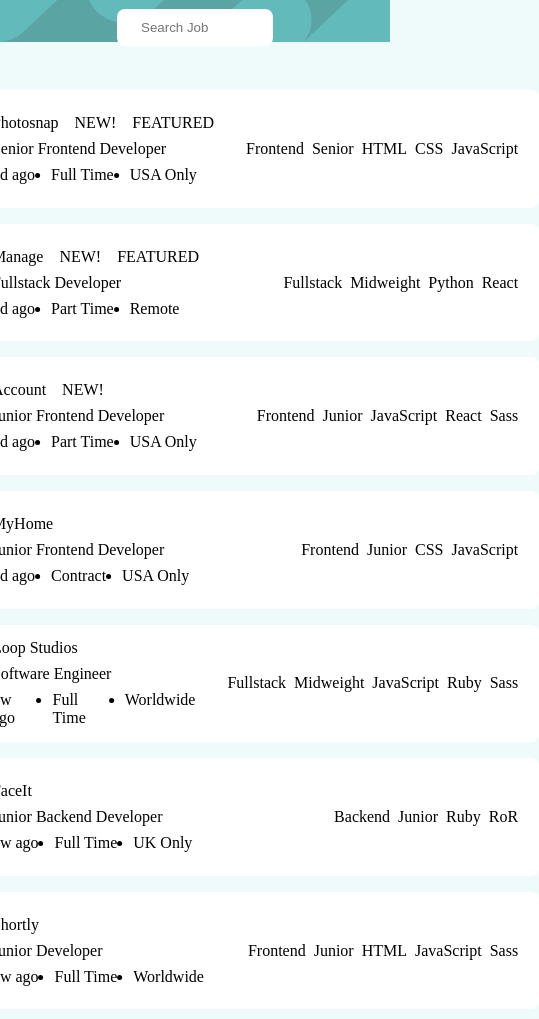
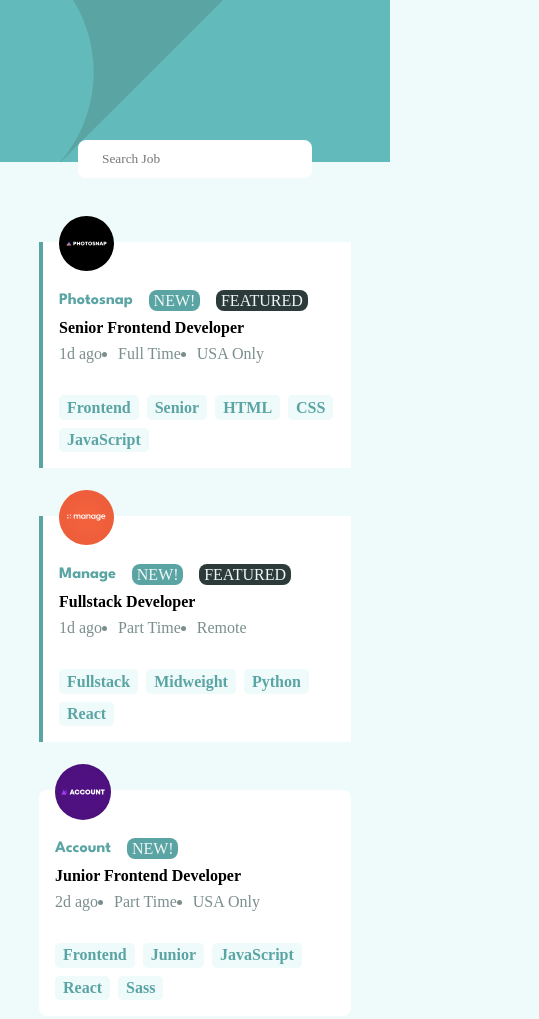
Before and after one commit to harshx3/job-listings-with-filtering, a plain HTML site: page index.html in a window 390 px wide. Shown: the top 1019 px of the page, 539 px wide, since content can reach past the window. Drawn offline with Linux system fonts and the light colour scheme.

Commit message:
Added search functionality and mobile responsiveness

```diff
--- a/index.html
+++ b/index.html
@@ -12,19 +12,26 @@
 
   <!-- Feel free to remove these styles or customise in your own stylesheet 👍 -->
   <link rel="stylesheet" href="style.css">
+
+  <!-- Google Fonts link for League Spartan with weights 500 and 700 -->
+  <link href="https://fonts.googleapis.com/css2?family=League+Spartan:wght@500;700&display=swap" rel="stylesheet">
+
 </head>
 
 <body>
 
   <div class="main-container">
+
     <div class="top-background">
-      <img style="width:100%;" src="./images/bg-header-desktop.svg" alt="top-background" />
-      <input type="search" placeholder="Search Job" class="search-bar" id="search" />
+      <img id="header-img" style="width:100%;" src="./images/bg-header-desktop.svg" alt="top-background" />
+      <div class="search-bar-container" id="searchBarContainer">
+        <input type="search" placeholder="Search Job" class="search-bar" id="search" />
+      </div>
     </div>
 
     <!-- job listing div -->
 
-    <div class="job-listing-div">
+    <div class="job-listing-div league-spartan-500">
 
     </div>
 
@@ -37,7 +44,7 @@
   <footer>
     <div class="attribution">
       Challenge by <a href="https://www.frontendmentor.io?ref=challenge" target="_blank">Frontend Mentor</a>.
-      Coded by <a href="#">Your Name Here</a>.
+      Coded by <a href="https://www.frontendmentor.io/profile/harshx3" target="_blank">Harsh Makwana</a>.
     </div>
   </footer>
 
--- a/script.js
+++ b/script.js
@@ -1,14 +1,25 @@
 const jobContainer = document.querySelector(".job-listing-div");
-
-
+const search = document.getElementById("search");
+const searchBarContainer = document.getElementById('searchBarContainer');
+let jobData = [];
 
 async function getData() {
     try {
         const res = await fetch("./data.json");
-        const jobData = await res.json();
+        jobData = await res.json();
         console.log(jobData);
+        displayJobs(jobData);
+
+    }
+    catch (error) {
+        console.log(error);
+    }
+}
+getData();
 
 
+function displayJobs(jobData) {
+    jobContainer.innerHTML = "";
     jobData.map((job) => {
 
 
@@ -38,25 +49,35 @@
         // Add company details
         const companyName = document.createElement('p');
         companyName.textContent = `${job.company}`;
+        companyName.classList.add("company-name");
+        companyName.classList.add("league-spartan-700");
 
         const newTag = document.createElement('p');
         newTag.textContent = (job.new ? "NEW!" : "");
+        if (newTag.textContent != '') {
             newTag.classList.add('new-tag'); // Optional: Add a class for styling
+        }
+
 
         const featuredTag = document.createElement('p');
         featuredTag.textContent = (job.featured ? 'FEATURED' : '');
+        if (featuredTag.textContent != '') {
             featuredTag.classList.add('featured-tag'); // Optional: Add a class for styling
+        }
+
 
         companyDetail.append(companyName, newTag, featuredTag);
 
         // Add job position
         const jobPosition = document.createElement('p');
         jobPosition.textContent = `${job.position}`;
+        jobPosition.style.fontWeight = "bold";
 
         // Add job details (time and location)
         const jobDetailsDiv = document.createElement('div');
         const postedTime = document.createElement('p');
         postedTime.textContent = `${job.postedAt}`;
+        jobDetailsDiv.style.color = "hsl(180, 8%, 52%)";
 
         const jobDetailsList = document.createElement('ul');
         const jobType = document.createElement('li');
@@ -91,46 +112,26 @@
         jobContainer.appendChild(jobDiv);
 
 
-        })
+    });
+}
 
-    }
-    catch (error) {
-        console.log(error);
-    }
-}
-getData();
+search.addEventListener("input", (e) => {
+    const searchValue = e.target.value.toLowerCase();
+    console.log(searchValue.trim(" "));
 
+    //filtered jobs
+    const filteredJobs = jobData.filter((job) => {
+        const possibleSearches = [
+            job.company.toLowerCase(),
+            job.position.toLowerCase(),
+            job.role.toLowerCase(),
+            job.level.toLowerCase(),
+            ...job.languages.map(lang => lang.toLowerCase()),
+            ...job.tools.map(tool => tool.toLowerCase()),
+        ];
 
-{/* <div class="job-listing"> */ }
-
-{/* <div class="job"> */ }
-
-//   <div class="company-logo-div">
-//     <img src="./images/photosnap.svg" alt="company" />
-//   </div>
-
-//   <div class="company-detail-div">
-//     <div class="company-detail">
-//       <p>Photosnap</p>
-//       <p>NEW!</p>
-//       <p>FEATURED</p>
-//     </div>
-//     <p>Senior Frontend Developer</p>
-//     <div>
-//       <p>1d ago</p>
-//       <ul>
-//         <li>Full Time</li>
-//         <li>USA only</li>
-//       </ul>
-//     </div>
-//   </div>
-
-//   <div class="company-skills-div">
-//     <p>Frontend</p>
-//     <p>Senior</p>
-//     <p>HTML</p>
-//     <p>CSS</p>
-//     <p>JavaScript</p>
-//   </div>
-// </div>
-// </div>
+        return possibleSearches.some((search) => search.includes(searchValue));
+    });
+    // console.log(filteredJobs);
+    displayJobs(filteredJobs);
+});
--- a/style.css
+++ b/style.css
@@ -11,7 +11,21 @@
     margin: 0;
     padding: 0;
     box-sizing: border-box;
+    font-family: le;
 }
+
+/* Applying League Spartan with weight 500 */
+.league-spartan-500 {
+    font-family: 'League Spartan', sans-serif;
+    font-weight: 500;
+}
+
+/* Applying League Spartan with weight 700 (bold) */
+.league-spartan-700 {
+    font-family: 'League Spartan', sans-serif;
+    font-weight: 700;
+}
+
 
 body {
     background-color: var(--Light-Grayish-Cyan-Background);
@@ -25,6 +39,11 @@
     position: relative;
 }
 
+.search-bar-container {
+    display: flex;
+    justify-content: center;
+}
+
 .search-bar {
     width: 40%;
     border: none;
@@ -34,6 +53,7 @@
     border-radius: 0.5rem;
     outline: none;
 }
+
 
 .job-listing-div {
     /* border: 2px solid; */
@@ -50,6 +70,8 @@
     transform: translate(-50%);
 }
 
+
+
 .job {
     /* border: 2px solid rebeccapurple; */
     display: flex;
@@ -59,6 +81,66 @@
     background-color: rgb(255, 255, 255);
     padding: 0.8rem 1.3rem;
     border-radius: 0.5rem;
+}
+
+.job:nth-child(1),
+.job:nth-child(2) {
+    border-left: 4px solid var(--Desaturated-Dark-Cyan);
+    border-radius: 0;
+}
+
+
+
+@media screen and (max-width:600px) {
+    .job-listing-div {
+        /* border: 2px solid rebeccapurple; */
+        gap: 3rem;
+        flex-direction: row;
+        flex-wrap: wrap;
+        width: 100%;
+        margin-top: 5rem;
+    }
+
+    .job {
+        /* border: 2px solid red; */
+        display: flex;
+        flex-direction: column;
+        justify-content: flex-start;
+        padding: 1rem;
+        width: 80%;
+    }
+
+
+    .company-logo-detail-div {
+        /* border: 2px solid blue; */
+        flex-direction: column;
+        position: relative;
+        gap: 10rem;
+    }
+
+    .company-detail-div {
+        gap: 2rem;
+        /* border: 2px solid; */
+        width: 100%;
+    }
+
+    .company-logo-div img {
+        position: absolute;
+        left: 0;
+        top: -40%;
+        width: 20%;
+    }
+
+    .company-skills-div {
+        display: flex;
+        flex-wrap: wrap;
+    }
+
+    .search-bar {
+        width: 60%;
+    }
+
+
 }
 
 .company-logo-detail-div {
@@ -79,9 +161,14 @@
     gap: 0.5rem;
 }
 
+.company-name {
+    color: var(--Desaturated-Dark-Cyan);
+}
+
 .company-detail-div div {
     display: flex;
     gap: 1rem;
+    align-items: center;
 }
 
 .company-detail-div>div>ul {
@@ -94,3 +181,42 @@
     align-items: center;
     gap: 0.5rem;
 }
+
+.company-skills-div p {
+    background-color: var(--Light-Grayish-Cyan-Background);
+    color: var(--Desaturated-Dark-Cyan);
+    font-weight: 700;
+    padding: 0.2rem .5rem;
+    border-radius: 0.3rem;
+}
+
+.new-tag {
+    background-color: var(--Desaturated-Dark-Cyan);
+    border-radius: 0.5rem;
+    padding: 0.1rem 0.3rem;
+    color: var(--Light-Grayish-Cyan-Filter-Tablets);
+}
+
+.featured-tag {
+    background-color: var(--Very-Dark-Grayish-Cyan);
+    padding: 0.1rem 0.3rem;
+    border-radius: 0.5rem;
+    color: var(--Light-Grayish-Cyan-Filter-Tablets);
+}
+
+footer {
+    background-color: var(--Desaturated-Dark-Cyan);
+    height: 50px;
+    margin-top: 2rem;
+    text-align: center;
+    display: flex;
+    justify-content: center;
+    align-items: center;
+}
+
+@media screen and (max-width:600px) {
+    #header-img {
+        content: url("./images/bg-header-mobile.svg");
+        width: 100%;
+    }
+}
```
Lines whose indentation alone changed are shown as unchanged.
